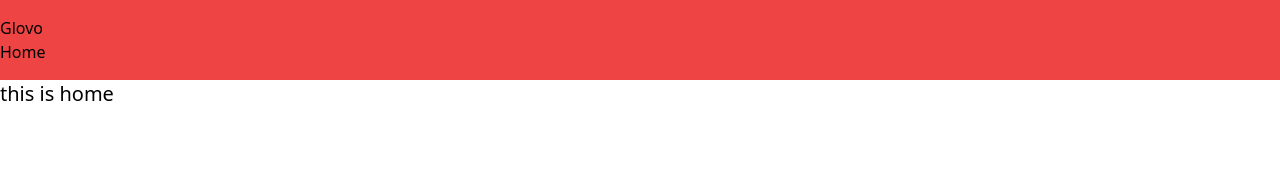
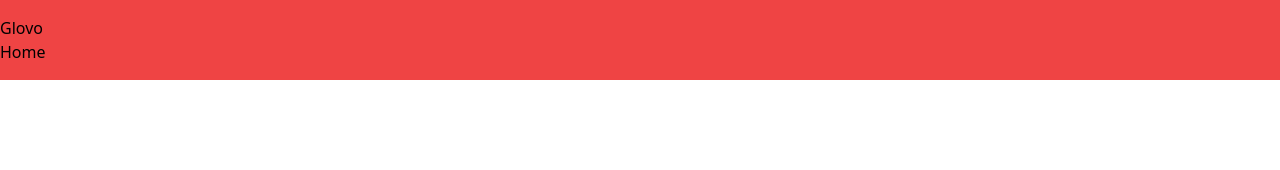
Before and after one commit to ChristianPredoianu/glovo-clone, a Nuxt app: page / in a window 1280 px wide. Shown: the top 170 px of the page. Built offline with nearby package versions, Linux system fonts and the light colour scheme.

Commit message:
removed header

```diff
--- a/pages/index.vue
+++ b/pages/index.vue
@@ -1,5 +1,3 @@
 <script setup lang="ts"></script>
 
-<template>
-  <h1 class="text-xl">this is home</h1>
-</template>
+<template></template>
```
